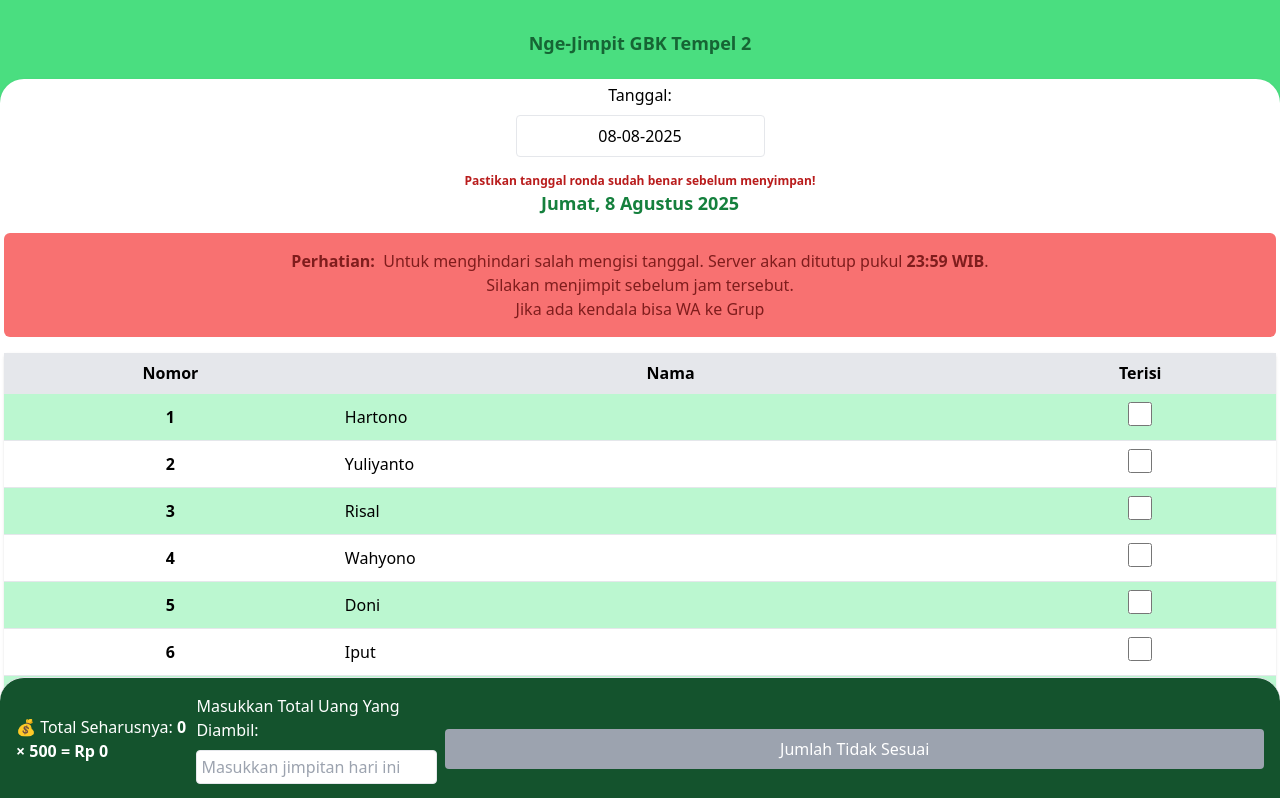
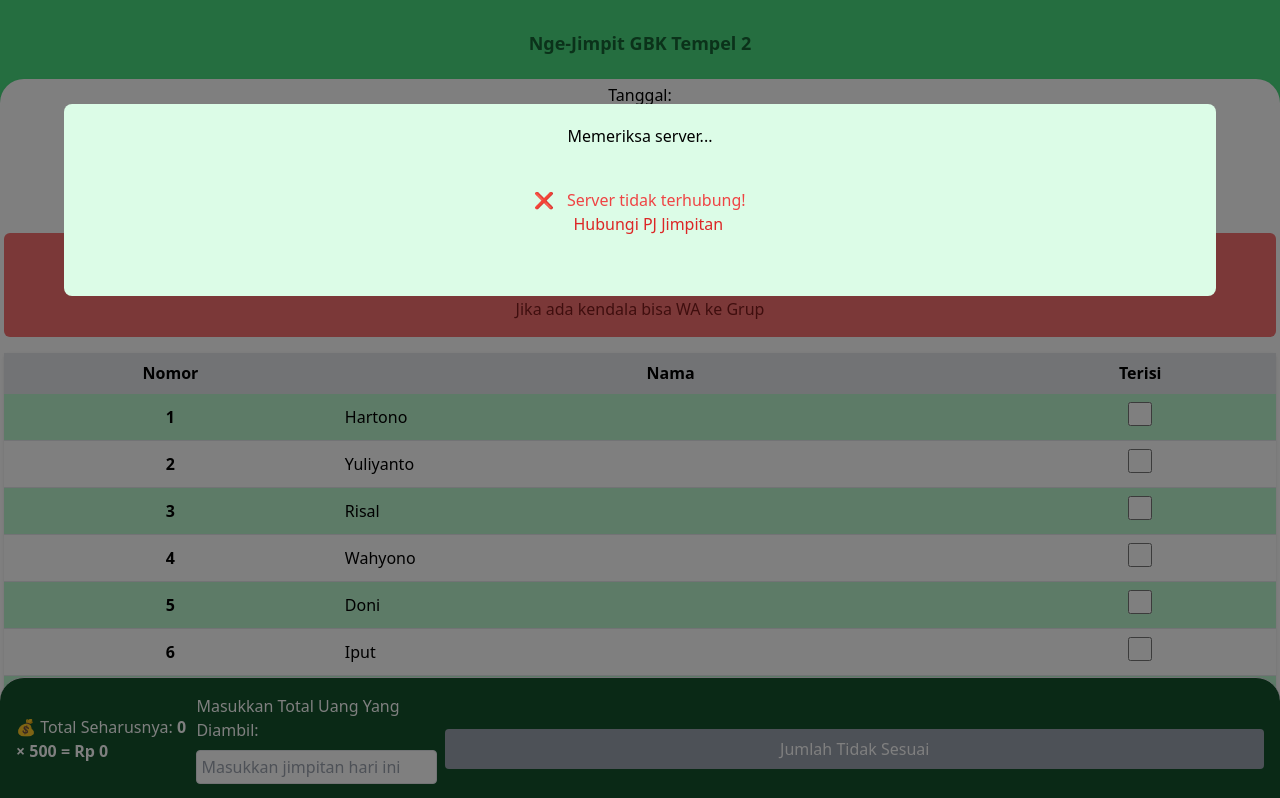
Before and after one commit to roniadiatmoko/jimpitan, a React (Create React App) app: page / in a window 1280 px wide. Shown: the top 798 px of the page. Built offline with nearby package versions, Linux system fonts and the light colour scheme; no server answers.

Commit message:
feat: add check server first

```diff
--- a/src/App.js
+++ b/src/App.js
@@ -7,6 +7,8 @@ import Swal from "sweetalert2";
 
 // Mengimpor komponen RapelForm dari file terpisah
 import RapelForm from "./RapelForm.js";
+import ServerCheckModal from "./ModalServerCheck.js";
+import { ENDPOINT_BASE_URL } from "./config.js";
 
 const rumahList = [
   { nomor: 1, nama: "Hartono" },
@@ -103,6 +105,8 @@ export default function App() {
   // State baru untuk menyimpan status rapel harian
   const [rapelHarianStatus, setRapelHarianStatus] = useState([]);
 
+  const endPoint = ENDPOINT_BASE_URL;
+
   useEffect(() => {
     const handleHashChange = () => {
       setCurrentPage(getPageFromPath(window.location.hash));
@@ -117,7 +121,7 @@ export default function App() {
       const tanggalFormatted = format(tanggal, "yyyy-MM-dd");
       try {
         const response = await fetch(
-          `https://ee548084-499f-43bb-b451-942060a81754-00-1dz8i3zxrf31f.pike.replit.dev/api/rapel-harian/${tanggalFormatted}`
+          `${endPoint}/api/rapel-harian/${tanggalFormatted}`
         );
         if (response.ok) {
           const data = await response.json();
@@ -184,7 +188,7 @@ export default function App() {
 
     try {
       const response = await fetch(
-        "https://ee548084-499f-43bb-b451-942060a81754-00-1dz8i3zxrf31f.pike.replit.dev/api/jimpitan",
+        `${endPoint}/api/jimpitan`,
         {
           method: "POST",
           headers: {
@@ -214,6 +218,7 @@ export default function App() {
 
   return (
     <div className="min-h-screen pb-96 bg-gray-50">
+      <ServerCheckModal />
       {currentPage === "harian" ? (
         // Tampilan untuk input harian
         <>
--- /dev/null
+++ b/src/ModalServerCheck.js
@@ -0,0 +1,71 @@
+import { useEffect, useState } from "react";
+import { ENDPOINT_BASE_URL } from "./config";
+
+export default function ServerCheckModal() {
+  const [checkServer, setCheckServer] = useState(true);
+  const [loading, setLoading] = useState(true);
+  const [ping, setPing] = useState(false);
+
+  const pingServer = async () => {
+    try {
+        await fetch(ENDPOINT_BASE_URL);
+        setPing(true);
+        setLoading(false);
+    }catch (error) {
+        setPing(false);
+        setLoading(false);
+    }
+  };
+
+  useEffect(() => {
+    setTimeout(() => {
+        pingServer();
+    }, 2000)
+  }, []);
+
+  if (!checkServer) {
+    return null;
+  }
+
+  return (
+    <div className="bg-black bg-opacity-50 fixed top-0 left-0 w-full h-full z-40">
+      <div className="fixed top-1/4 left-1/2 w-[90%] transform -translate-x-1/2 -translate-y-1/2 text-center bg-green-100 rounded-lg p-5 z-50">
+        <h3 className="text-center bold mb-10">Memeriksa server...</h3>
+
+        {
+            loading ? (
+                <div className="flex justify-center">
+                    <div className="animate-spin inline-block w-6 h-6 border-[3px] border-current border-t-transparent text-blue-600 rounded-full" role="status" aria-label="loading">
+                        <span className="sr-only">Sedang memeriksa...</span>
+                    </div>
+                </div>
+            ) : ("")
+        }
+
+        {
+            ping ? (
+                <h3 className="text-center bold mb-10">Server terhubung ✅</h3>
+            ) : (!loading && !ping ? (
+                <div>
+                    <h3 className="text-center text-red-500 bold mb-10"> ❌ &nbsp; Server tidak terhubung! <br/><span className="text-red-600">&nbsp; &nbsp; Hubungi PJ Jimpitan </span></h3>
+
+                </div>
+                ) : ("")
+            )
+        }
+
+        {/* footer */}
+        {ping ? (
+          <button
+            onClick={() => setCheckServer(false)}
+            className="bg-green-300 py-2 px-4 font-bold w-full text-2xl rounded text-green-900 hover:bg-green-400"
+          >
+            Lanjut menjimpit
+          </button>
+        ) : (
+          ""
+        )}
+      </div>
+    </div>
+  );
+}
--- /dev/null
+++ b/src/config.js
@@ -0,0 +1,7 @@
+export const ENDPOINT_BASE_URL = 'https://ee548084-499f-43bb-b451-942060a81754-00-1dz8i3zxrf31f.pike.replit.dev';
+
+export const ENDPOINTS = {
+    jimpitan: `${ENDPOINT_BASE_URL}/jimpitan`,
+    rapel: `${ENDPOINT_BASE_URL}/#/rapel`,
+    rapelList: `${ENDPOINT_BASE_URL}/#/rapel-list`
+}
```
